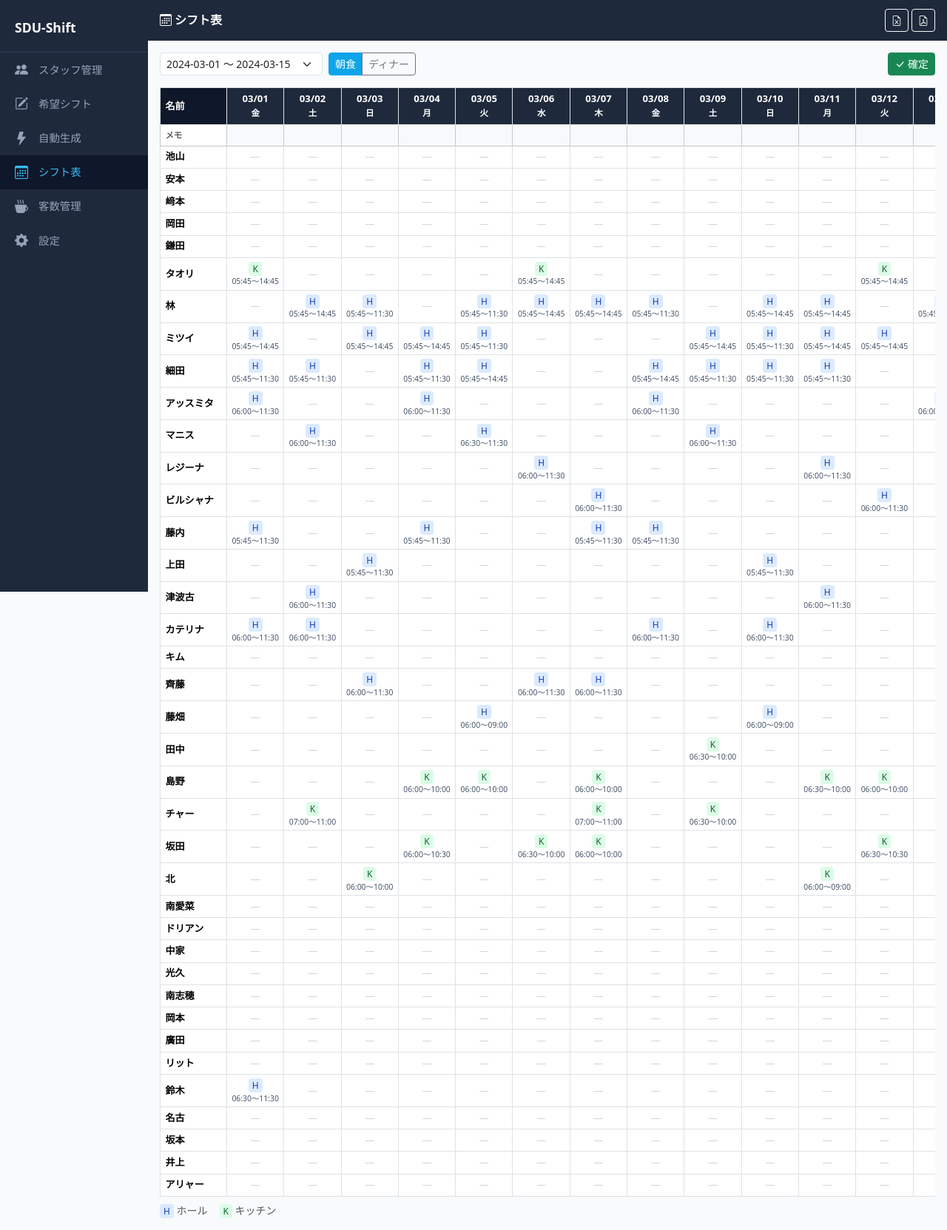
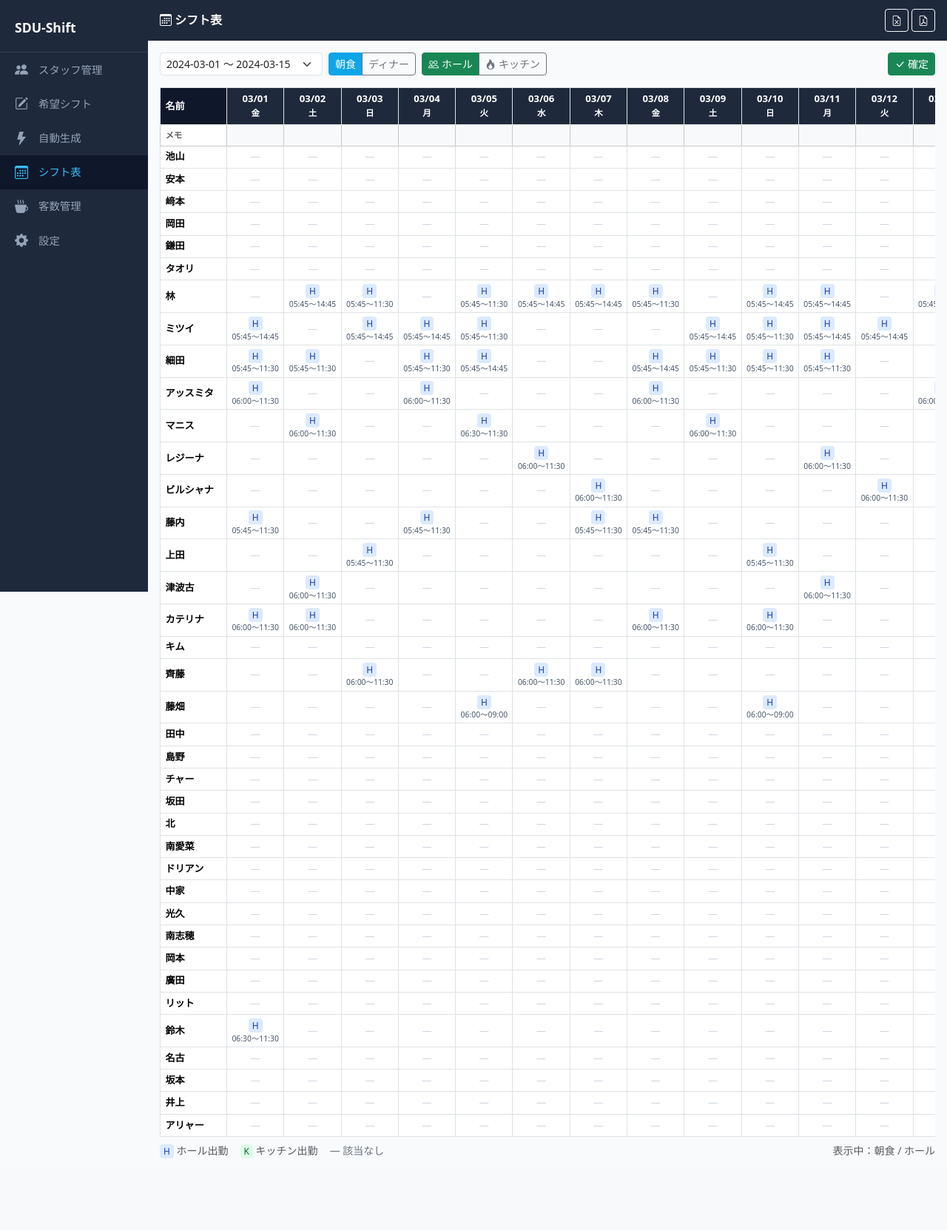
Before and after one commit to Richiesss/shift-tool, a Flask app: page /schedule/1 in a window 1280 px wide. Shown: the whole page at 74% size. After the commit the page ends 1566 px from the top, so only its background shows below. Run offline with Flask 3, Linux system fonts and the light colour scheme; data comes from the database, SQL or seed files in the repository; data that the repository does not hold is empty; some libraries are stand-ins or nearby versions.

Commit message:
Add Hall/Kitchen position tabs to schedule view
- New pos param (hall/kitchen, default: hall) filters assignments by position
- Two tab groups: slot (breakfast/dinner) × pos (hall/kitchen)
- Tab links preserve both params when switching
- Legend shows current selection (e.g. 朝食 / ホール)

Co-Authored-By: Claude Sonnet 4.6 <noreply@anthropic.com>

```diff
--- a/routes/schedule.py
+++ b/routes/schedule.py
@@ -56,6 +56,7 @@ def index(period_id):
         asgn_map.setdefault(a.date, {}).setdefault(a.time_slot.value, []).append(a)
 
     slot = request.args.get("slot", "breakfast")
+    pos  = request.args.get("pos",  "hall")
     notes = repo.get_schedule_notes(period_id)
     shift_requests = repo.get_shift_requests(period_id)
     time_map = _build_time_map(shift_requests)
@@ -69,6 +70,7 @@ def index(period_id):
         dates=dates,
         asgn_map=asgn_map,
         slot=slot,
+        pos=pos,
         notes=notes,
         time_map=time_map,
         TimeSlot=TimeSlot,
--- a/templates/schedule/index.html
+++ b/templates/schedule/index.html
@@ -51,8 +51,18 @@
 
     <!-- 朝食/ディナー タブ -->
     <div class="btn-group btn-group-sm">
-      <a href="?slot=breakfast" class="btn {{ 'btn-primary' if slot == 'breakfast' else 'btn-outline-secondary' }}">朝食</a>
-      <a href="?slot=dinner"    class="btn {{ 'btn-primary' if slot == 'dinner'    else 'btn-outline-secondary' }}">ディナー</a>
+      <a href="?slot=breakfast&pos={{ pos }}" class="btn {{ 'btn-primary' if slot == 'breakfast' else 'btn-outline-secondary' }}">朝食</a>
+      <a href="?slot=dinner&pos={{ pos }}"    class="btn {{ 'btn-primary' if slot == 'dinner'    else 'btn-outline-secondary' }}">ディナー</a>
+    </div>
+
+    <!-- ホール/キッチン タブ -->
+    <div class="btn-group btn-group-sm">
+      <a href="?slot={{ slot }}&pos=hall"    class="btn {{ 'btn-success' if pos == 'hall'    else 'btn-outline-secondary' }}">
+        <i class="bi bi-people me-1"></i>ホール
+      </a>
+      <a href="?slot={{ slot }}&pos=kitchen" class="btn {{ 'btn-success' if pos == 'kitchen' else 'btn-outline-secondary' }}">
+        <i class="bi bi-fire me-1"></i>キッチン
+      </a>
     </div>
 
     {% if period.status == 'draft' %}
@@ -102,11 +112,11 @@
           {% set ds = d|string %}
           {% set dow = d.weekday() %}
           {% set day_assignments = asgn_map.get(ds, {}).get(slot, []) %}
-          {% set emp_asgn = day_assignments | selectattr('employee_id', 'equalto', emp.id) | list | first %}
+          {% set emp_asgn = day_assignments | selectattr('employee_id', 'equalto', emp.id) | selectattr('position.value', 'equalto', pos) | list | first %}
           <td class="text-center {{ 'sat' if dow == 5 else 'sun' if dow == 6 else '' }}">
             {% if emp_asgn %}
-              {% set pos_label = 'H' if emp_asgn.position.value == 'hall' else 'K' %}
-              {% set chip_cls = 'chip-hall' if emp_asgn.position.value == 'hall' else 'chip-kitchen' %}
+              {% set pos_label = 'H' if pos == 'hall' else 'K' %}
+              {% set chip_cls = 'chip-hall' if pos == 'hall' else 'chip-kitchen' %}
               {% if emp_asgn.is_reinforcement and emp_asgn.reinf_start and emp_asgn.reinf_end %}
                 {% set t = emp_asgn.reinf_start + '〜' + emp_asgn.reinf_end %}
               {% else %}
@@ -128,9 +138,11 @@
   </div>
 
   <!-- 凡例 -->
-  <div class="d-flex gap-3 mt-2 small text-muted">
-    <span><span class="chip-hall">H</span> ホール</span>
-    <span><span class="chip-kitchen">K</span> キッチン</span>
+  <div class="d-flex gap-3 mt-2 small text-muted flex-wrap">
+    <span><span class="chip-hall">H</span> ホール出勤</span>
+    <span><span class="chip-kitchen">K</span> キッチン出勤</span>
+    <span class="text-secondary">— 該当なし</span>
+    <span class="ms-auto">表示中：{{ '朝食' if slot == 'breakfast' else 'ディナー' }} / {{ 'ホール' if pos == 'hall' else 'キッチン' }}</span>
   </div>
   {% endif %}
 </div>
```
